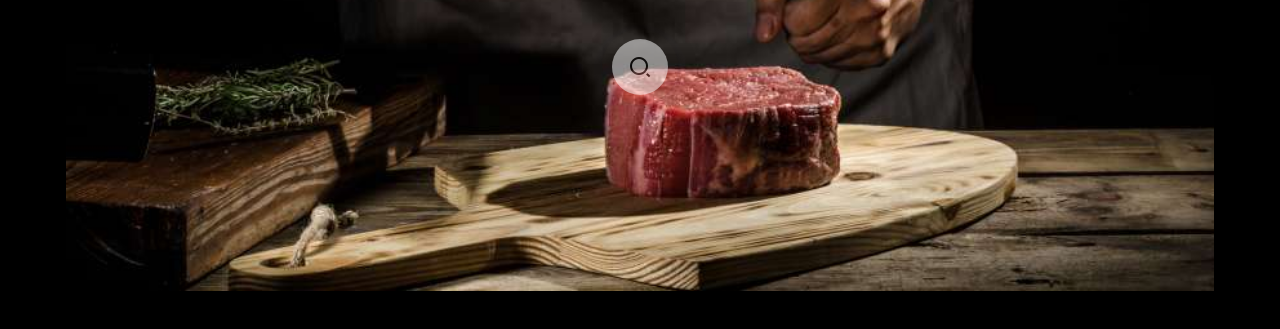
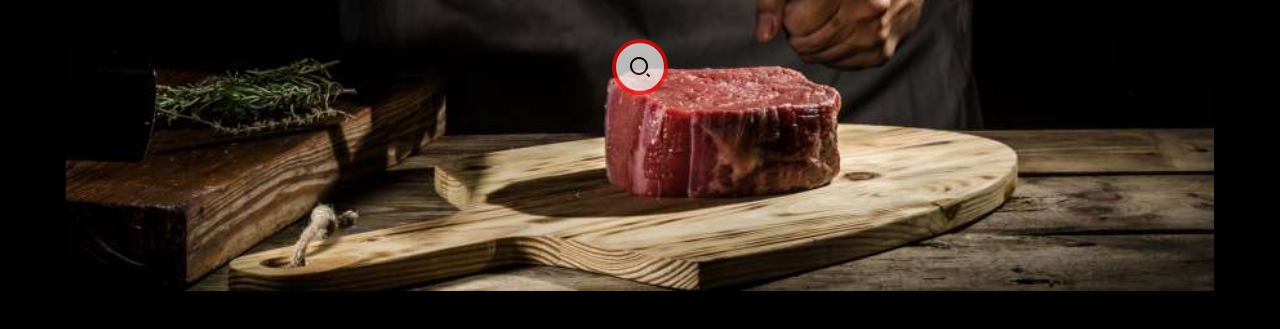
Before and after one commit to JRacz419/FindMyButcher2.1, a plain HTML site: page index.html in a window 1280 px wide. Shown: the part 419-748 px from the top of the page. Drawn offline with nearby package versions, Linux system fonts and the light colour scheme.

Commit message:
modified and styled search button adjusted border to 4px final commit before search results container

```diff
--- a/style.css
+++ b/style.css
@@ -180,8 +180,9 @@ header nav ul li a.active {
     width: 56px;
     height: 56px;
     background-color: white;
-    opacity: 0.5;
+    opacity: 0.7;
     border-radius: 50%;
+    border: 4px solid red;
     position: absolute;
     top: 0;
     bottom: 0;
```
